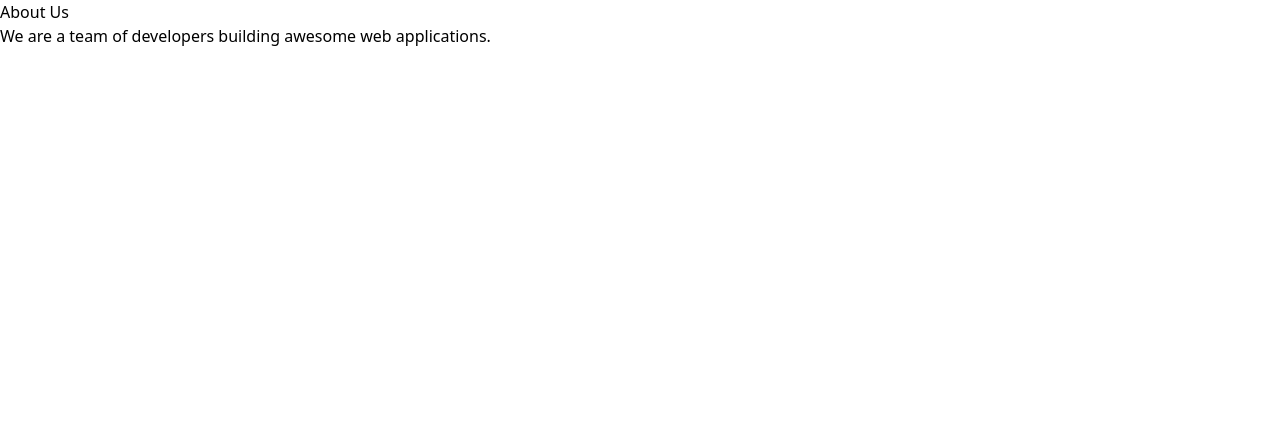
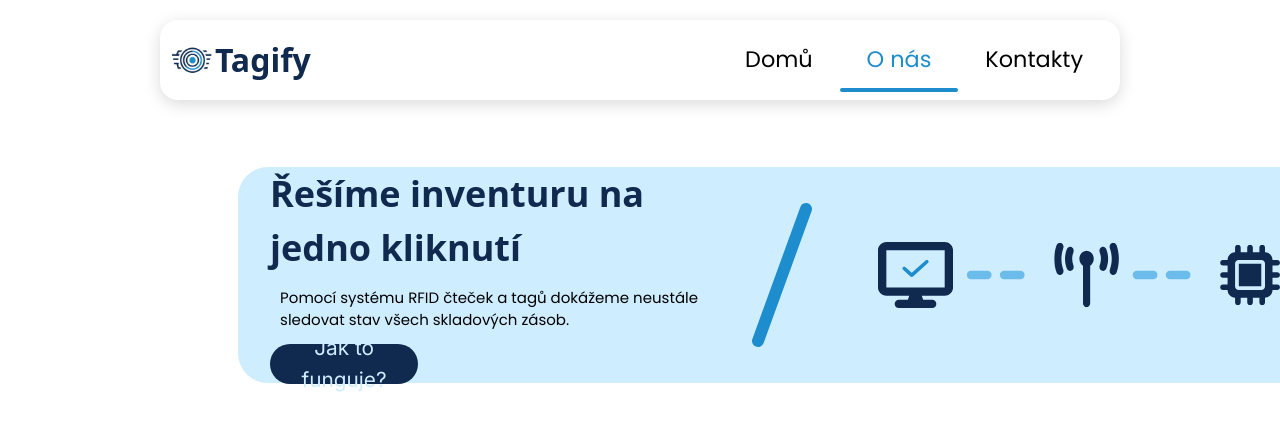
Before and after one commit to dtnguyen5/startup, a Next.js app: page /about in a window 1280 px wide. Shown: the top 430 px of the page. Built offline with nearby package versions, Linux system fonts and the light colour scheme.

Commit message:
pridani casti do "o nas"

```diff
--- a/package.json
+++ b/package.json
@@ -11,7 +11,8 @@
   "dependencies": {
     "next": "^15.1.2",
     "react": "^19.0.0",
-    "react-dom": "^19.0.0"
+    "react-dom": "^19.0.0",
+    "react-icons": "^5.4.0"
   },
   "devDependencies": {
     "@eslint/eslintrc": "^3",
--- a/src/app/about/page.tsx
+++ b/src/app/about/page.tsx
@@ -1,11 +1,58 @@
-// src/app/about/page.tsx
-export default  async function AboutPage() {
+import Button from "components/Button";
+import Navbar from "components/Navbar";
+import { HiOutlineSlash } from "react-icons/hi2";
+import Image from "next/image";
+const AboutUs = async () => {
     await new Promise ((resolve) => setTimeout(resolve, 100));
     return (
 
-      <div>
-        <h1>About Us</h1>
-        <p>We are a team of developers building awesome web applications.</p>
+      <div className=" h-[100vh] w-[100%]">
+
+        <Navbar />
+
+        <div className=" First_section_box h-[27vh] w-[81.4vw] bg-[#CEEDFF] flex flex-row absolute justify-start items-center right-0 top-[167px] rounded-l-[30px] ">
+
+          <div className="First_section_box_obsah flex flex-row justify-around items-center">
+
+            <div className="Box_obsah flex flex-col w-[35vw] gap-3 justify-center relative left-8">
+
+              <div className="First_sectionBox_nadpis text-[30px] font-bold font-Inter">
+
+                <h1 className="SectionBox_nadpis text-[#0F294F] text-[1.2em]">Řešíme inventuru na jedno kliknutí</h1>
+
+              </div>
+
+              <div className="First_sectionBox_text flex relative left-[10px]">
+
+                <p className="SectionBox_text font-poppins text-[0.9375em] w-[38vw]">Pomocí systému RFID čteček a tagů dokážeme neustále sledovat stav všech skladových zásob.</p>
+
+              </div>
+
+              <div className="First_sectionBox_button h-[5vh] w-[11.56vw] bg-[#0F294F] font-Inter text-[1.3em] text-[#CEEDFF] text-center rounded-[54px] flex justify-center items-center">
+
+                <Button label="Jak to funguje?"/>
+
+              </div>
+
+            </div>
+
+            <div className="flex justify-center items-center">
+
+              <HiOutlineSlash className="stroke-[#1D8DCD] text-[12rem]"/>
+
+            </div>
+
+            <div>
+
+              <Image src="/Images/ukazka.svg" alt="logo" width={510} height={100} />
+
+            </div>
+
+          </div>
+
+        </div>
+
       </div>
     );
   }
+  export default AboutUs;
--- a/src/components/Navbar.tsx
+++ b/src/components/Navbar.tsx
@@ -78,7 +78,7 @@ const Navbar = () => {
                   </Link>
 
                   {pathname === link.href && (
-                    <span className="absolute left-0 bottom-[-6px] w-full h-[3px] bg-[#1D8DCD] rounded-full"></span>)}
+                    <span className="absolute left-0 bottom-[-5px] w-full h-[4px] bg-[#1D8DCD] rounded-full"></span>)}
                     {/*// Pokud je aktuální cesta (pathname) shodná s href odkazu, vykreslí se `span` s absolutní pozicí (zarovnaný doleva, posunutý o -6px dolů, široký jako rodič, vysoký 3px, modré barvy a zaoblený), což vytváří linku pod aktivním odkazem.
                      */}
 
--- a/src/styles/navbar.css
+++ b/src/styles/navbar.css
@@ -22,6 +22,7 @@
   width: 75%;
   height: 10vh;
   border-radius: 18px;
+  box-shadow: 0px 4px 16px rgb(0, 0, 0, 15%);
 }
 
 .Navbar_Space {
```
Also changed, not shown: public/images/ukazka.svg (added), 1 other file (tests, documents, lock files or other folders).
